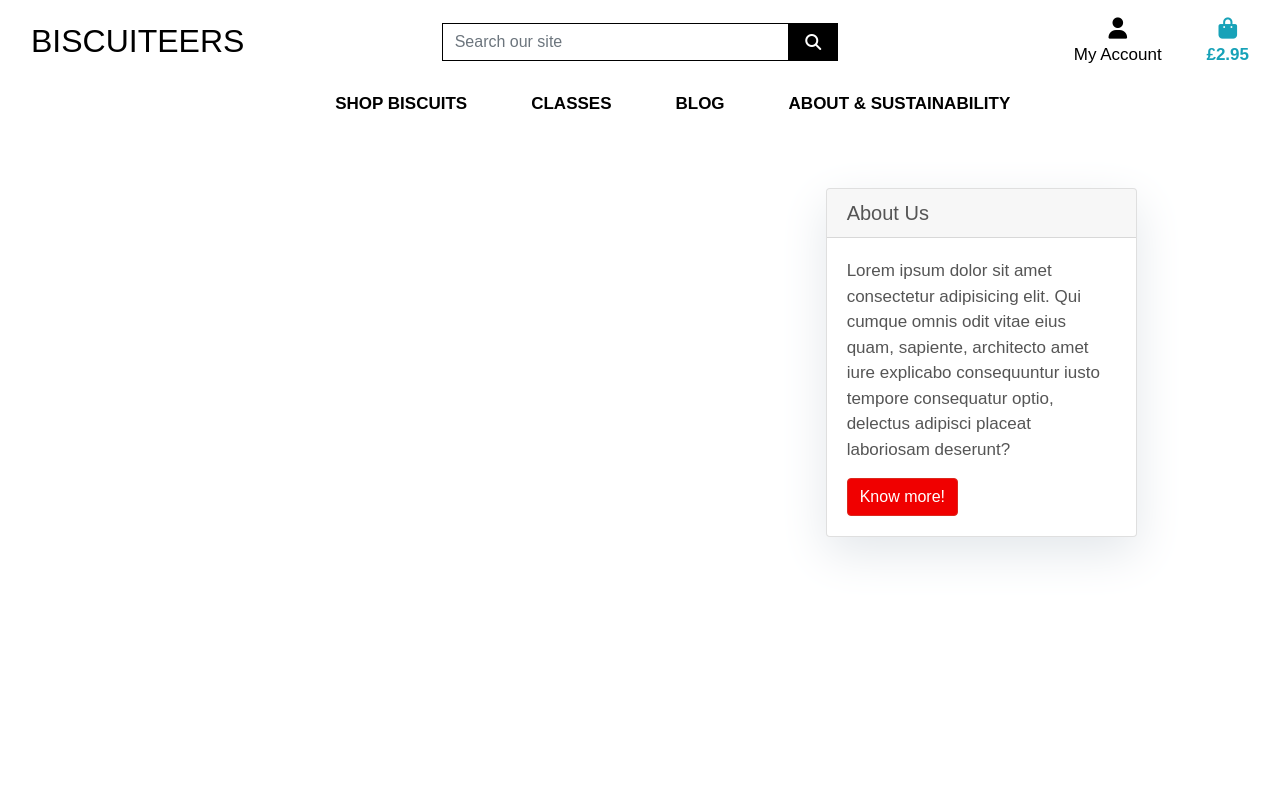
After one commit to emilija-smitaite/biscuiteers-biscuit-shop, a Django app: page /blog/ in a window 1280 px wide. The commit adds this page. Run offline with Django 3.2, Linux system fonts and the light colour scheme; data that the repository does not hold is empty; parts of the project's set-up code (start-up, migrations or seed data) failed here and were passed over; some libraries are stand-ins or nearby versions.

Commit message:
Add blog urls, views and templates

```diff
--- a/biscuiteers/urls.py
+++ b/biscuiteers/urls.py
@@ -25,4 +25,5 @@ urlpatterns = [
     path('products/', include('products.urls')),
     path('bag/', include('bag.urls')),
     path('checkout/', include('checkout.urls')),
+    path('blog/', include('blog.urls')),
 ] + static(settings.MEDIA_URL, document_root=settings.MEDIA_ROOT)
--- /dev/null
+++ b/blog/templates/blog.html
@@ -0,0 +1,54 @@
+{% extends 'base.html' %}
+{% load static %}
+
+{% block page_header %}
+<div class="container header-container">
+    <div class="row">
+        <div class="col"></div>
+    </div>
+</div>
+{% endblock %}
+
+{% block content %}
+<div class="overlay"></div>
+<style>
+    body {
+
+    font-size: 17px;
+    background-color: #fdfdfd;
+}
+.shadow {
+    box-shadow: 0 4px 2px -2px rgba(0, 0, 0, 0.1);
+}
+.btn-danger {
+    color: #fff;
+    background-color: #f00000;
+    border-color: #dc281e;
+}
+.masthead {
+    background: #3398E1;
+    height: auto;
+    padding-bottom: 15px;
+    box-shadow: 0 16px 48px #E3E7EB;
+    padding-top: 10px;
+}
+</style>
+    <div class="container">
+        <div class="row">
+            <!-- Blog Entries Column -->
+            <div class="col-md-8 mt-3 left">
+                {% for post in post_list %}
+                <div class="card mb-4">
+                    <div class="card-body">
+                        <h2 class="card-title">{{ post.title }}</h2>
+                        <p class="card-text text-muted h6">{{ post.author }} | {{ post.created_on}} </p>
+                        <p class="card-text">{{post.content|slice:":200" }}</p>
+                        <a href="{% url 'post_detail' post.slug  %}" class="btn btn-primary">Read More &rarr;</a>
+                    </div>
+                </div>
+                {% endfor %}
+            </div>
+            {% block sidebar %} {% include 'sidebar.html' %} {% endblock sidebar %}
+        </div>
+    </div>
+{% endblock %}
--- /dev/null
+++ b/blog/templates/sidebar.html
@@ -0,0 +1,22 @@
+{% block sidebar %}
+
+<style>
+        .card{
+            box-shadow: 0 16px 48px #E3E7EB;
+        }
+
+</style>
+
+<!-- Sidebar Widgets Column -->
+<div class="col-md-4 float-right ">
+<div class="card my-4">
+        <h5 class="card-header">About Us</h5>
+    <div class="card-body">
+        <p class="card-text">Lorem ipsum dolor sit amet consectetur adipisicing elit. Qui cumque omnis odit vitae eius quam, sapiente, architecto amet iure explicabo consequuntur iusto tempore consequatur optio, delectus adipisci placeat laboriosam deserunt?</p>
+        <a href="#"
+           class="btn btn-danger">Know more!</a>
+    </div>
+</div>
+</div>
+
+{% endblock sidebar %}
--- /dev/null
+++ b/blog/urls.py
@@ -0,0 +1,7 @@
+from . import views
+from django.urls import path
+
+urlpatterns = [
+    path('', views.PostList.as_view(), name='blog'),
+    path('<slug:slug>/', views.PostDetail.as_view(), name='post_detail'),
+]
--- a/blog/views.py
+++ b/blog/views.py
@@ -1,3 +1,10 @@
-from django.shortcuts import render
+from django.views import generic
+from .models import Post
 
-# Create your views here.
+class PostList(generic.ListView):
+    queryset = Post.objects.filter(status=1).order_by('-created_on')
+    template_name = 'blog.html'
+
+class PostDetail(generic.DetailView):
+    model = Post
+    template_name = 'post_detail.html'
--- a/static/css/base.css
+++ b/static/css/base.css
@@ -7,7 +7,7 @@ body {
     background-size: cover;
     height: calc(100vh - 164px);
     color: #555;
-    font-family: 'Lato';
+    font-family: "Lexend", sans-serif;
 }
 
 /* from Bulma */
```
Also changed, not shown: blog/templates/post_detail.html (added, +16 -0 lines).
